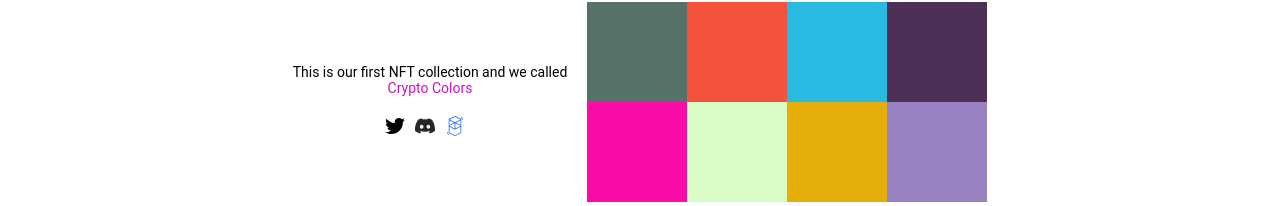
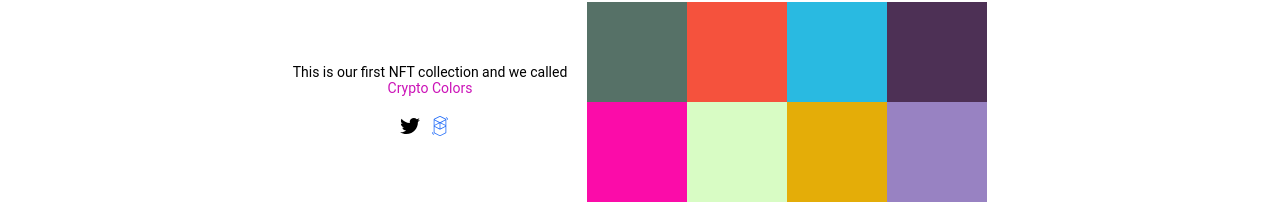
Before and after one commit to akinncar/crypto-colors, a Next.js app: page / in a window 1280 px wide. Shown: the part 321-527 px from the top of the page. Built offline with nearby package versions, Linux system fonts and the light colour scheme.

Commit message:
feat: remove discord icon

```diff
--- a/pages/index.js
+++ b/pages/index.js
@@ -771,10 +771,6 @@ function Index() {
                     <Image src='/assets/twitter.svg' alt='colors' width='20' height='20' />
                   </a>
 
-                  <a href='https://discord.gg/4wtQBUuuhP' className='mr-10' target='_blank'>
-                    <Image src='/assets/discord.svg' alt='colors' width='20' height='20' />
-                  </a>
-
                   <a href='https://ftmscan.com/address/0x05E90E32ab55CbD75767C7863306471bCbF75d5e' className='mr-10' target='_blank'>
                     <Image src='/assets/fantom.svg' alt='colors' width='20' height='20' />
                   </a>
```
